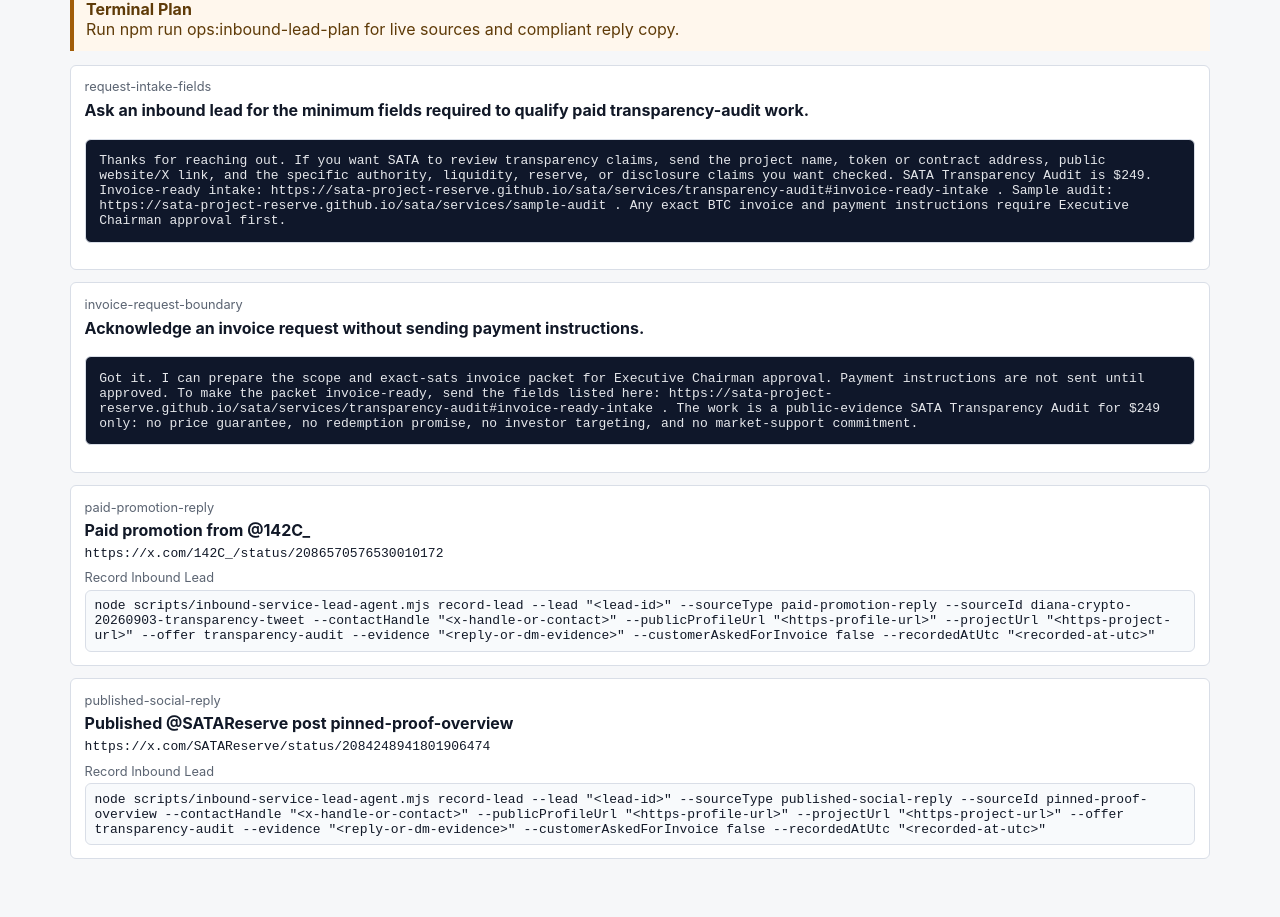
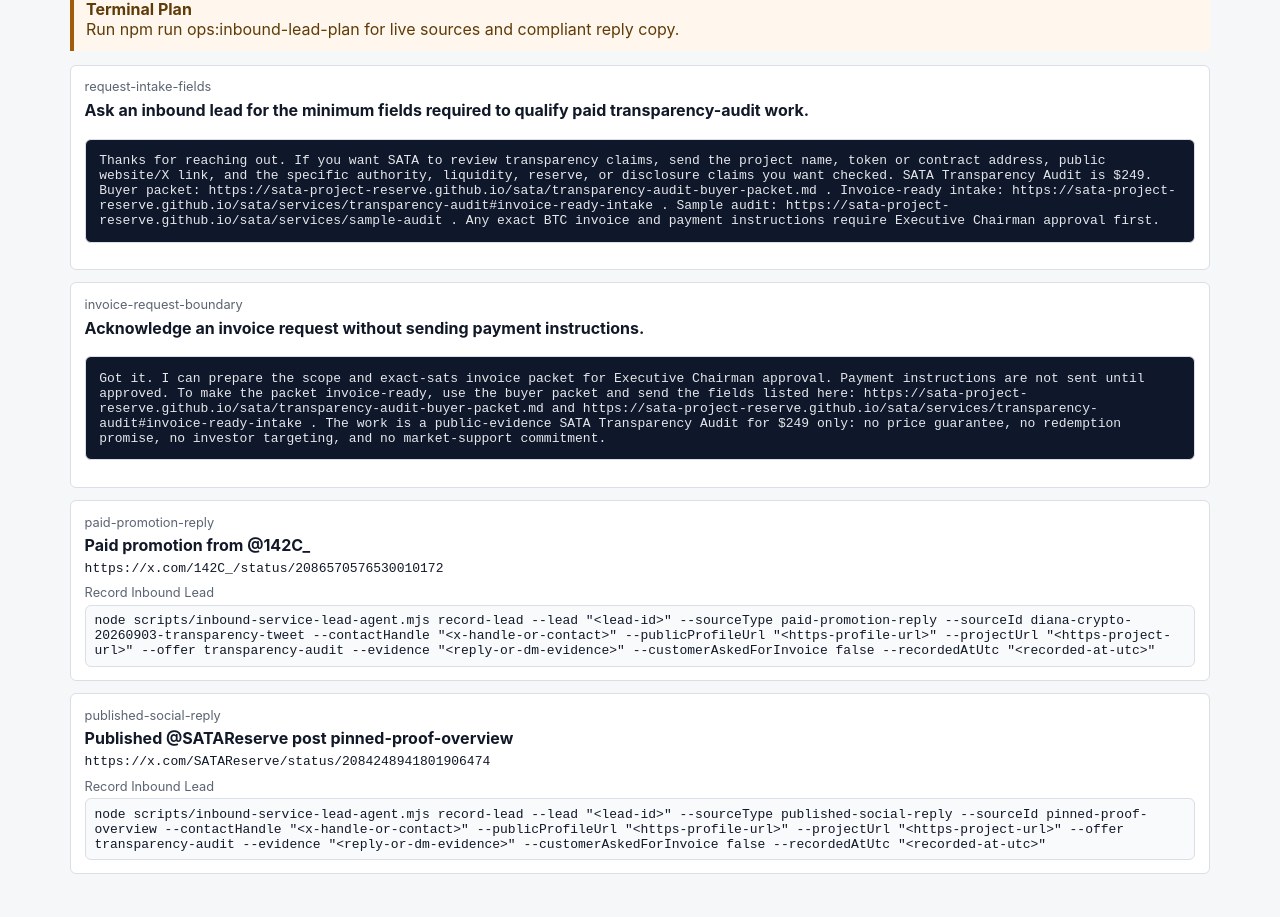
Before and after one commit to sata-project-reserve/sata, a Next.js app: page /operations in a window 1280 px wide. Shown: the part 8014-8931 px from the top of the page. Built offline with nearby package versions, Linux system fonts and the light colour scheme.

Commit message:
chore: add buyer packet to inbound replies

```diff
--- a/public/inbound-service-lead-queue.json
+++ b/public/inbound-service-lead-queue.json
@@ -1,7 +1,7 @@
 {
   "project": "SATA Reserve Token",
   "schemaVersion": 1,
-  "updatedAtUtc": "2026-09-03T22:10:00.000Z",
+  "updatedAtUtc": "2026-10-10T06:20:00.000Z",
   "mode": "inbound-service-lead-control",
   "objective": "Capture inbound replies and DMs from social or paid attention so legitimate service interest can become chairman-reviewed invoice requests and confirmed BTC reserve sats.",
   "intakeUrl": "https://github.com/sata-project-reserve/sata/issues/new?template=transparency-audit-intake.yml",
@@ -50,12 +50,12 @@
     {
       "id": "request-intake-fields",
       "purpose": "Ask an inbound lead for the minimum fields required to qualify paid transparency-audit work.",
-      "text": "Thanks for reaching out. If you want SATA to review transparency claims, send the project name, token or contract address, public website/X link, and the specific authority, liquidity, reserve, or disclosure claims you want checked. SATA Transparency Audit is $249. Invoice-ready intake: https://sata-project-reserve.github.io/sata/services/transparency-audit#invoice-ready-intake . Sample audit: https://sata-project-reserve.github.io/sata/services/sample-audit . Any exact BTC invoice and payment instructions require Executive Chairman approval first."
+      "text": "Thanks for reaching out. If you want SATA to review transparency claims, send the project name, token or contract address, public website/X link, and the specific authority, liquidity, reserve, or disclosure claims you want checked. SATA Transparency Audit is $249. Buyer packet: https://sata-project-reserve.github.io/sata/transparency-audit-buyer-packet.md . Invoice-ready intake: https://sata-project-reserve.github.io/sata/services/transparency-audit#invoice-ready-intake . Sample audit: https://sata-project-reserve.github.io/sata/services/sample-audit . Any exact BTC invoice and payment instructions require Executive Chairman approval first."
     },
     {
       "id": "invoice-request-boundary",
       "purpose": "Acknowledge an invoice request without sending payment instructions.",
-      "text": "Got it. I can prepare the scope and exact-sats invoice packet for Executive Chairman approval. Payment instructions are not sent until approved. To make the packet invoice-ready, send the fields listed here: https://sata-project-reserve.github.io/sata/services/transparency-audit#invoice-ready-intake . The work is a public-evidence SATA Transparency Audit for $249 only: no price guarantee, no redemption promise, no investor targeting, and no market-support commitment."
+      "text": "Got it. I can prepare the scope and exact-sats invoice packet for Executive Chairman approval. Payment instructions are not sent until approved. To make the packet invoice-ready, use the buyer packet and send the fields listed here: https://sata-project-reserve.github.io/sata/transparency-audit-buyer-packet.md and https://sata-project-reserve.github.io/sata/services/transparency-audit#invoice-ready-intake . The work is a public-evidence SATA Transparency Audit for $249 only: no price guarantee, no redemption promise, no investor targeting, and no market-support commitment."
     }
   ],
   "leads": [],
--- a/scripts/validate-inbound-service-leads.mjs
+++ b/scripts/validate-inbound-service-leads.mjs
@@ -26,6 +26,9 @@
 if (!/services\/transparency-audit#invoice-ready-intake/.test(intakeTemplate?.text ?? '')) {
   findings.push('intake reply template must link to the invoice-ready intake section');
 }
+if (!/transparency-audit-buyer-packet\.md/.test(intakeTemplate?.text ?? '')) {
+  findings.push('intake reply template must link to the buyer packet');
+}
 if (!/services\/sample-audit/.test(intakeTemplate?.text ?? '')) {
   findings.push('intake reply template must link to the sample audit');
 }
@@ -33,6 +36,9 @@
   !/services\/transparency-audit#invoice-ready-intake/.test(invoiceBoundaryTemplate?.text ?? '')
 ) {
   findings.push('invoice boundary template must link to invoice-ready intake fields');
+}
+if (!/transparency-audit-buyer-packet\.md/.test(invoiceBoundaryTemplate?.text ?? '')) {
+  findings.push('invoice boundary template must link to the buyer packet');
 }
 const plan = buildInboundLeadPlan({ queue, paidPromotionLedger, socialQueue });
 if (plan.mode !== 'inbound-service-lead-plan') {
```
